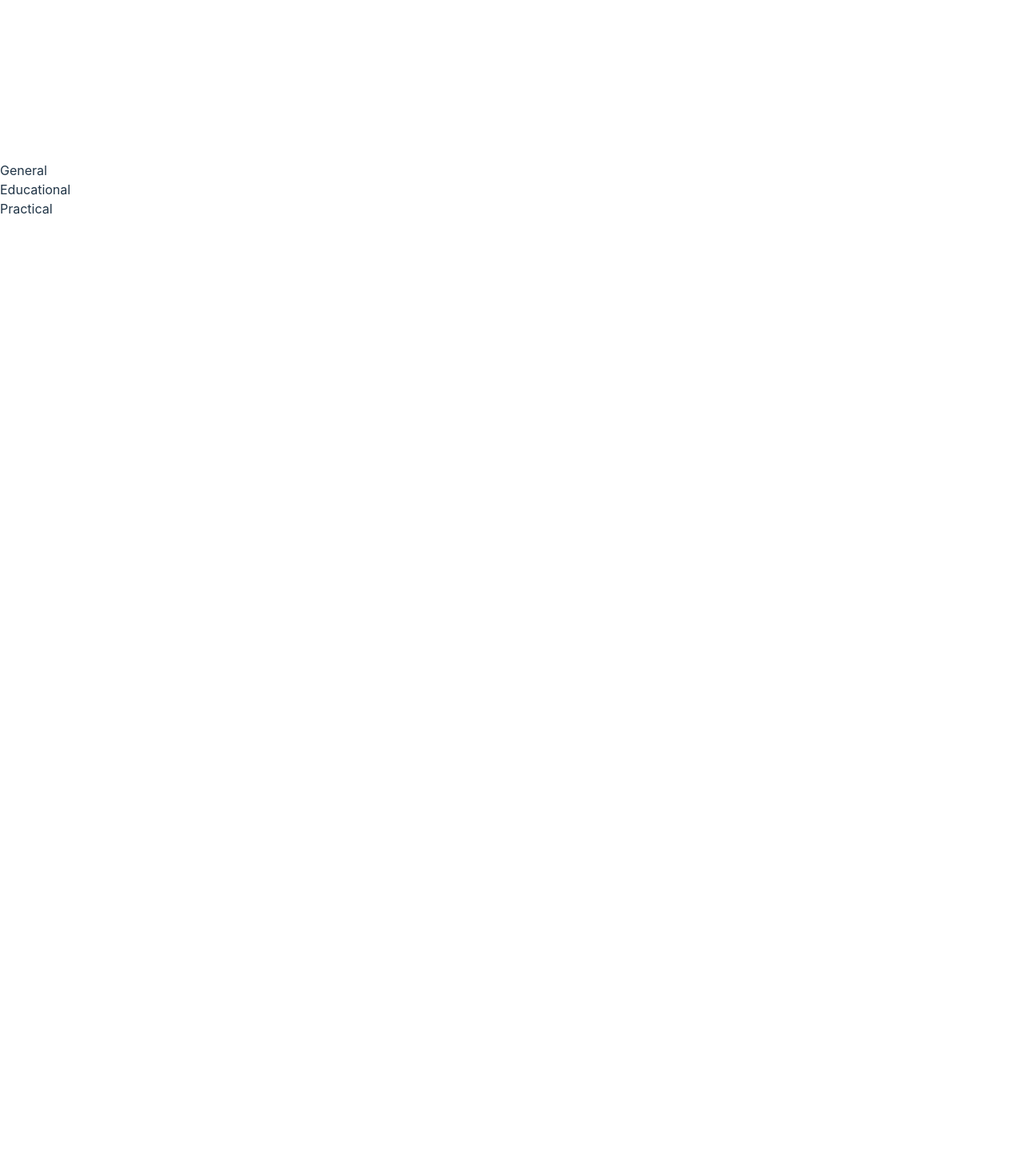
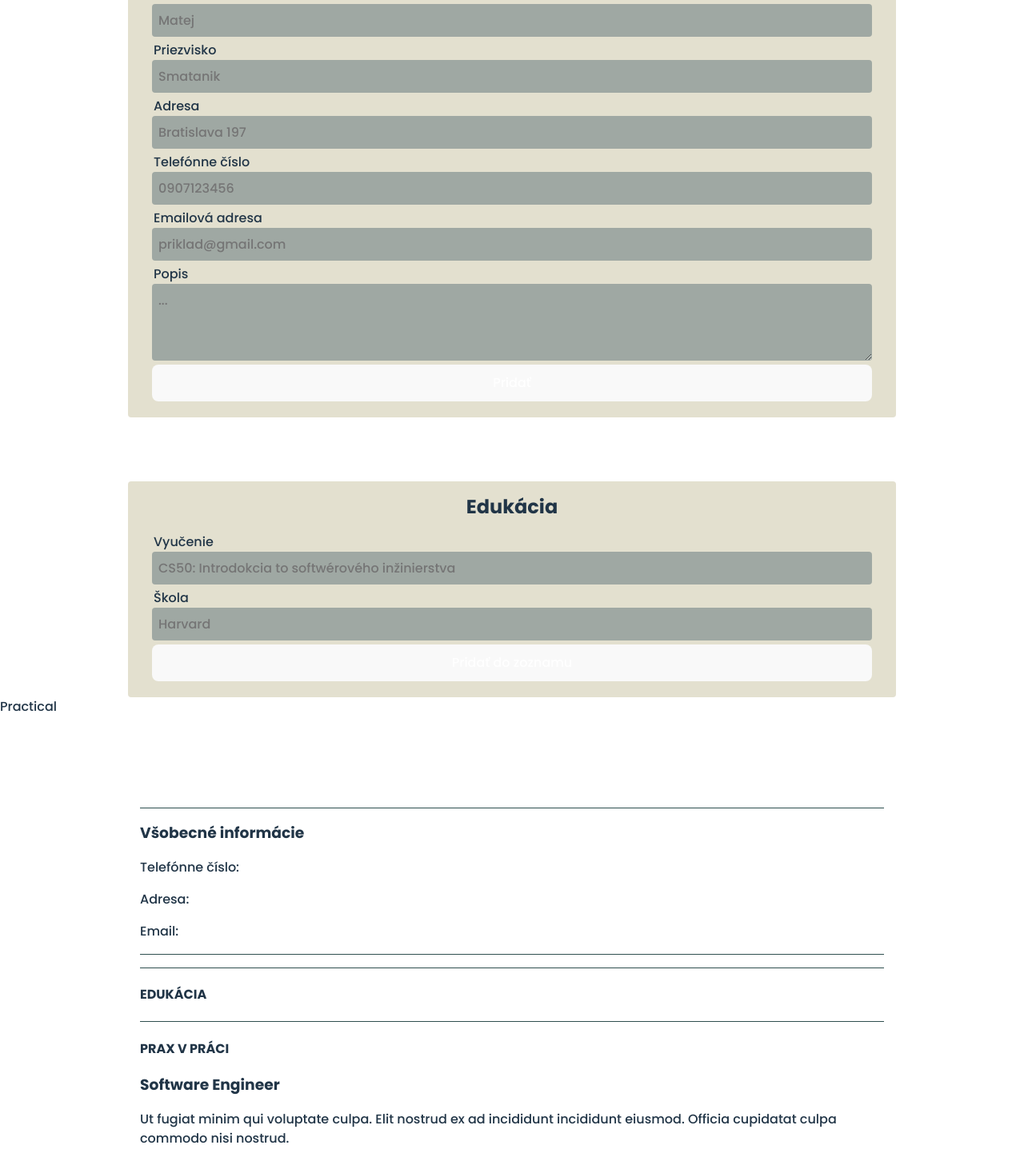
Before and after one commit to lkrabac/CV-aplikacia, a React (Vite) app: page / in a window 1280 px wide. Shown: the part 163-1630 px from the top of the page at 80% size. Before the commit the page ends 800 px from the top, so only its background shows below. Built offline with nearby package versions, Linux system fonts and the light colour scheme.

Commit message:
Edukacia + General

```diff
--- a/index.html
+++ b/index.html
@@ -4,7 +4,7 @@
     <meta charset="UTF-8" />
     <link rel="icon" type="image/svg+xml" href="/vite.svg" />
     <meta name="viewport" content="width=device-width, initial-scale=1.0" />
-    <title>Vite + React</title>
+    <title>CV Aplikacia</title>
   </head>
   <body>
     <div id="root"></div>
--- a/src/App.jsx
+++ b/src/App.jsx
@@ -3,6 +3,7 @@ import { useState, useEffect } from 'react'
 import Educational from './sections/educational/Educational'
 import General from './sections/general/General'
 import Practical from './sections/practical/Practical'
+import Final from './sections/final/Final'
 
 function App() {
   return (
@@ -14,6 +15,8 @@ function App() {
 
       <Practical />
 
+      <Final />
+
     </div>
   );
 }
--- a/src/index.css
+++ b/src/index.css
@@ -1,12 +1,16 @@
+@import url('https://fonts.googleapis.com/css2?family=Poppins:wght@300;500;700&display=swap');
+
 :root {
-  font-family: Inter, Avenir, Helvetica, Arial, sans-serif;
+  --text--color: #1a1a1a;
+
+  font-family: 'Poppins', Inter, Avenir, Helvetica, Arial, sans-serif;
   font-size: 16px;
   line-height: 24px;
   font-weight: 400;
 
   color-scheme: light dark;
-  color: black;
-  background-color: #242424;
+  color: #1a1a1a;
+  background-color: #c5d5cb;
 
   font-synthesis: none;
   text-rendering: optimizeLegibility;
@@ -26,8 +30,6 @@ a:hover {
 
 body {
   margin: 0;
-  display: flex;
-  place-items: center;
   min-width: 320px;
   min-height: 100vh;
 }
--- a/src/sections/educational/Educational.jsx
+++ b/src/sections/educational/Educational.jsx
@@ -3,8 +3,21 @@ import styles from './Educational.module.css'
 
 const Educational = () => {
   return (
-    <div>Educational</div>
-  )
+    <div className={styles.wrapper}>
+      <div className={styles.container}>
+        <h2>Edukácia</h2>
+        <form className={styles.form}>
+          <h3>Vyučenie</h3>
+          <input id="vyucenie" type="text" placeholder="CS50: Introdokcia to softwérového inžinierstva" />
+          <h3>Škola</h3>
+          <input id="skola" type="text" placeholder="Harvard" />
+          <button id="submit-education" className={styles.submit}>
+            Pridať do zoznamu
+          </button>
+        </form>
+      </div>
+    </div>
+  );
 }
 
 export default Educational
--- a/src/sections/educational/Educational.module.css
+++ b/src/sections/educational/Educational.module.css
@@ -0,0 +1,58 @@
+button, input, textarea {
+    border: none;
+    outline: none;
+    color: inherit;
+    font-family: inherit;
+    font-size: inherit;
+}
+
+.wrapper {
+    display: flex;
+    justify-content: center;
+    align-items: center;
+
+    margin: 80px 0 0 0;
+}
+
+.container {
+    background-color: #e3e0cf;
+
+    border-radius: 4px;
+
+    width: 75%;
+    padding: 0 0 20px 0;
+}
+
+.container h2 {
+    text-align: center;
+}
+
+.form {
+    display: flex;
+    flex-direction: column;
+    margin: 0 30px 0 30px;
+}
+
+.form h3 {
+    font-size: 1rem;
+    font-weight: 400;
+
+    margin: 0 0 0 2px;
+}
+
+.popis {
+    height: 80px;
+}
+
+input, textarea {
+    margin: 0 0 5px 0;
+    background-color: #9fa8a3;
+
+    border: 0px solid #9fa8a3;
+    border-radius: 4px;
+    padding: 0.5rem 2rem 0.5rem 0.5rem;
+}
+
+.submit {
+    color: white;
+}
--- /dev/null
+++ b/src/sections/final/Final.jsx
@@ -0,0 +1,99 @@
+import React from 'react'
+import { useEffect, useState, useRef } from 'react';
+import styles from './Final.module.css'
+
+const Final = () => {
+  let edukacia = "Edukácia";
+  let praca = "Prax v práci";
+
+  const [meno, setMeno] = useState("");
+  const [priezvisko, setPriezvisko] = useState("");
+  const [adresa, setAdresa] = useState("");
+  const [telcislo, setTelcislo] = useState("");
+  const [email, setEmail] = useState("");
+  const [popis, setPopis] = useState("");
+
+  const [education_nazov, setEducationNazov] = useState('');
+  const [education_skola, setEducationSkola] = useState('');
+
+  useEffect(() => {
+    const submit_button = document.getElementById("submit-values");
+
+    submit_button.addEventListener("click", (e) => {
+      e.preventDefault();
+      setMeno(document.getElementById("meno").value);
+      setPriezvisko(document.getElementById("priezvisko").value);
+      setAdresa(document.getElementById("adresa").value);
+      setTelcislo(document.getElementById("telcislo").value);
+      setEmail(document.getElementById("email").value);
+      setPopis(document.getElementById("popis").value);
+    });
+
+    const submitEducation = (e) => {
+      e.preventDefault();
+      setEducationNazov(document.getElementById("vyucenie").value);
+      setEducationSkola(document.getElementById("skola").value);
+
+      const container = document.getElementById("eduaction_append");
+      container.innerHTML += `<ul><li>${
+        document.getElementById("vyucenie").value
+      }</li><li><small>${document.getElementById("skola").value}</small></li></ul>`;
+    };
+
+    const submitEducationButton = document.getElementById("submit-education");
+    if (submitEducationButton) {
+      submitEducationButton.addEventListener("click", submitEducation);
+    }
+
+    return () => {
+      // remove the event listener when the component unmounts
+      if (submitEducationButton) {
+        submitEducationButton.removeEventListener("click", submitEducation);
+      }
+    };
+
+  }, []);
+
+
+
+  return (
+    <div className={styles.wrapper}>
+      <div className={styles.container}>
+        <div className={styles.text}>
+          <div className={styles.header__text}>
+            <h1>{meno + " " + priezvisko}</h1>
+          </div>
+          <div className={styles.body__text}>
+            <h3>Všobecné informácie</h3>
+            <p>{`Telefónne číslo: ${telcislo}`}</p>
+            <p>{`Adresa: ${adresa}`}</p>
+            <p>{`Email: ${email}`}</p>
+            <div className={styles.body__border__top}>
+              <p>{popis}</p>
+            </div>
+          </div>
+          <div className={`${styles.education} ${styles.body__border__top}`}>
+            <h4>{edukacia.toUpperCase()}</h4>
+            <div
+              id="eduaction_append"
+              className={`${styles.education__text}`}
+            ></div>
+          </div>
+          <div className={`${styles.work} ${styles.body__border__top}`}>
+            <h4>{praca.toUpperCase()}</h4>
+            <div className={`${styles.work__text}`}>
+              <h3>Software Engineer</h3>
+              <p>
+                Ut fugiat minim qui voluptate culpa. Elit nostrud ex ad
+                incididunt incididunt eiusmod. Officia cupidatat culpa commodo
+                nisi nostrud.
+              </p>
+            </div>
+          </div>
+        </div>
+      </div>
+    </div>
+  );
+}
+
+export default Final
--- /dev/null
+++ b/src/sections/final/Final.module.css
@@ -0,0 +1,49 @@
+.wrapper {
+    display: flex;
+    justify-content: center;
+    align-items: center;
+
+    margin: 80px 0 0 0;
+}
+
+.container {
+    background-color: #ffffff;
+
+    border-radius: 4px;
+
+    width: 75%;
+    padding: 0 0 20px 0;
+}
+
+.text {
+    margin: 0 15px 0 15px;
+}
+
+.header__text h2 {
+    font-size: 60px;
+    padding: 0;
+
+    color:darkslategray;
+}
+
+.body__text {
+    border-top: 1px solid darkslategray;
+}
+
+.body__text h4 {
+    color: darkslategray;
+
+    font-size: 28px;
+}
+
+.education__text ul {
+    list-style: none;
+
+    margin: 0 0 10px 0;
+    padding: 0;
+
+}
+
+.body__border__top {
+    border-top: 1px solid darkslategray;
+}
--- a/src/sections/general/General.jsx
+++ b/src/sections/general/General.jsx
@@ -3,8 +3,27 @@ import styles from "./General.module.css";
 
 const General = () => {
   return (
-    <div>General</div>
-  )
+    <div className={styles.wrapper}>
+      <div className={styles.container}>
+        <h2>Všeobecné informácie</h2>
+        <form action="" className={styles.form}>
+          <h3>Meno</h3>
+          <input id='meno' type="text"  placeholder='Matej'/>
+          <h3>Priezvisko</h3>
+          <input id='priezvisko' type="text"  placeholder='Smatanik'/>
+          <h3>Adresa</h3>
+          <input id='adresa' type="text"  placeholder='Bratislava 197'/>
+          <h3>Telefónne číslo</h3>
+          <input id='telcislo' type="tel"   placeholder='0907123456'/>
+          <h3>Emailová adresa</h3>
+          <input id='email' type="email"  placeholder='priklad@gmail.com'/>
+          <h3>Popis</h3>
+          <textarea id='popis' type="text" className={styles.popis} placeholder='...'/>
+          <button id='submit-values' className={styles.submit}>Pridať</button>
+        </form>
+      </div>
+    </div>
+  );
 }
 
 export default General
--- a/src/sections/general/General.module.css
+++ b/src/sections/general/General.module.css
@@ -0,0 +1,58 @@
+button, input, textarea {
+    border: none;
+    outline: none;
+    color: inherit;
+    font-family: inherit;
+    font-size: inherit;
+}
+
+.wrapper {
+    display: flex;
+    justify-content: center;
+    align-items: center;
+
+    margin: 80px 0 0 0;
+}
+
+.container {
+    background-color: #e3e0cf;
+
+    border-radius: 4px;
+
+    width: 75%;
+    padding: 0 0 20px 0;
+}
+
+.container h2 {
+    text-align: center;
+}
+
+.form {
+    display: flex;
+    flex-direction: column;
+    margin: 0 30px 0 30px;
+}
+
+.form h3 {
+    font-size: 1rem;
+    font-weight: 400;
+
+    margin: 0 0 0 2px;
+}
+
+.popis {
+    height: 80px;
+}
+
+input, textarea {
+    margin: 0 0 5px 0;
+    background-color: #9fa8a3;
+
+    border: 0px solid #9fa8a3;
+    border-radius: 4px;
+    padding: 0.5rem 2rem 0.5rem 0.5rem;
+}
+
+.submit {
+    color: white;
+}
```
Also changed, not shown: 1 other file (tests, documents, lock files or other folders).
